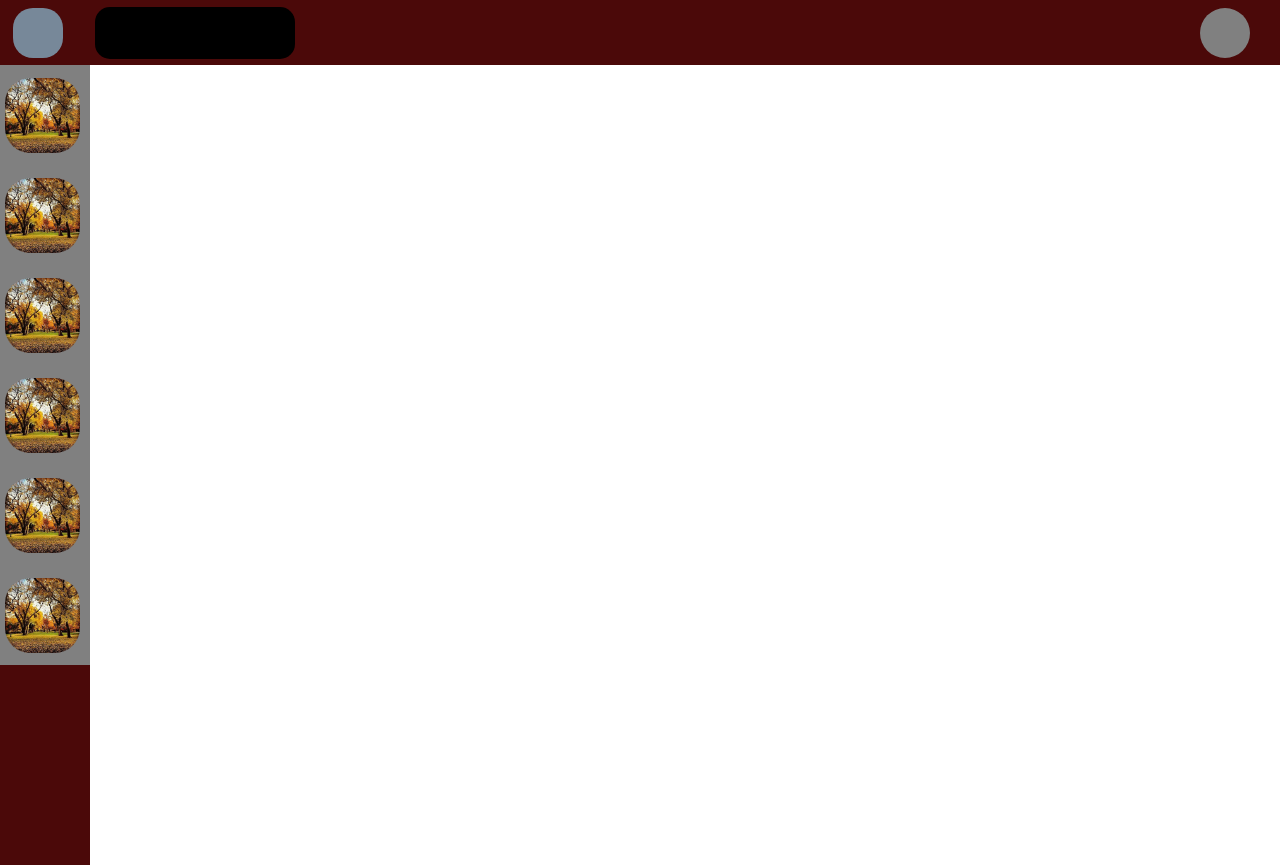
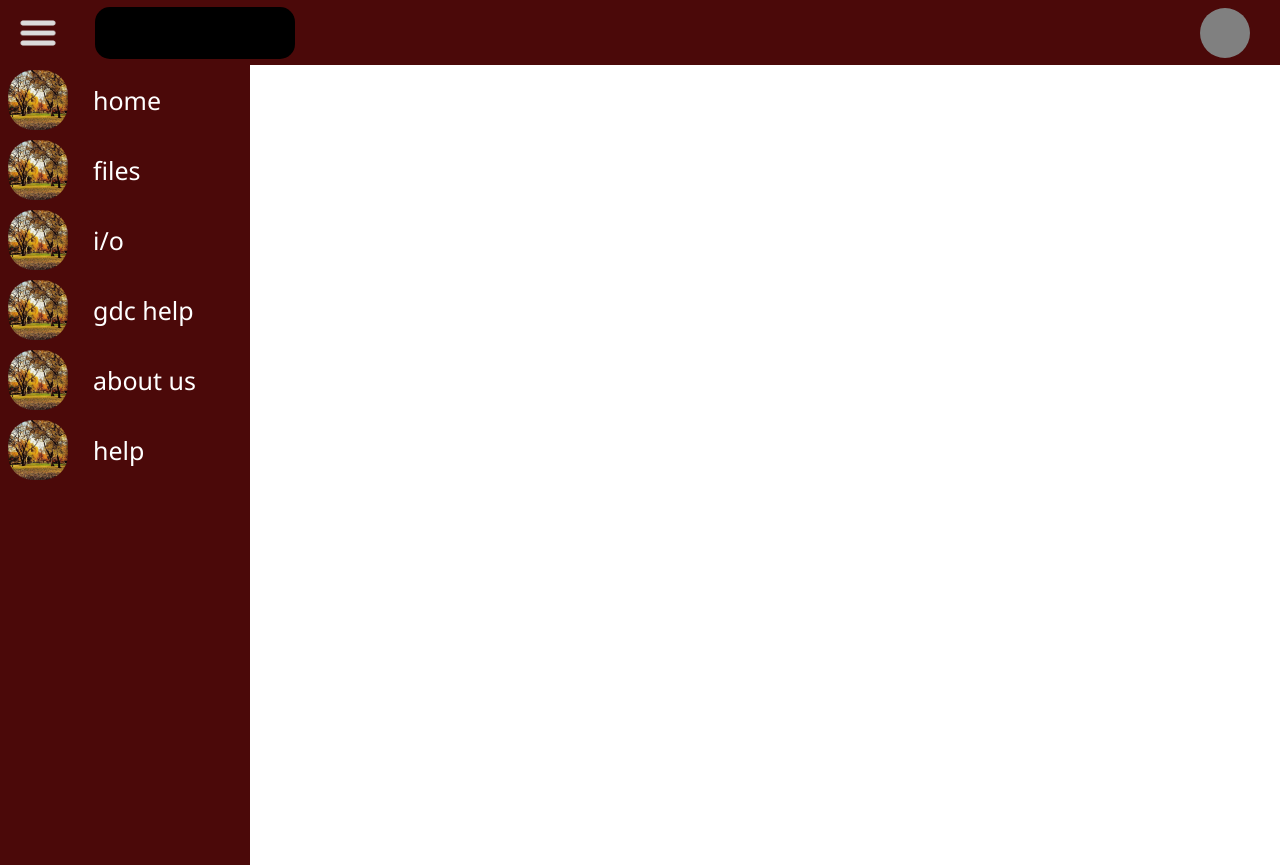
Before and after one commit to black-steve0/CAS-proj, a plain HTML site: page index.html in a window 1280 px wide. Both pictures are taken after a click on the element 25 px from the left and 32 px from the top of the page. Drawn offline with Linux system fonts and the light colour scheme.

Commit message:
sidebar improvements

```diff
--- a/functions.js
+++ b/functions.js
@@ -6,3 +6,11 @@ function togglePActions() {
         document.getElementById("profile-actions").style.visibility = "hidden";
     }
 }
+
+function toggleSidebar() {
+    if (document.getElementById("sidebar").getBoundingClientRect().width == 80) {
+        document.getElementById("sidebar").style.width = "250px";
+    } else {
+        document.getElementById("sidebar").style.width = "80px";
+    }
+}
--- a/index.html
+++ b/index.html
@@ -7,7 +7,6 @@
 </head>
 <body>
   <div id="sidebar">
-
     <div class="sidebar-content">
       <img class="sidebar-img" src="images/OIP.jfif">
       home
@@ -32,11 +31,12 @@
       <img class="sidebar-img" src="images/OIP.jfif">
       help
     </div>
+  </div>
 
-  </div>
   <div id="header">
     <div class="left">
-      <div class="sidebar-button">
+      <div class="sidebar-button" onclick="toggleSidebar()">
+        <img src="images/sidebar.png" class="sidebar-button-image"></img>
         <div class="button"></div>
         <div class="button-action"></div>
       </div>
@@ -72,6 +72,7 @@
       <div class="profile" onclick="togglePActions()"></div>
     </div>
   </div>
+
   <div id="page">
 
   </div>
--- a/style.css
+++ b/style.css
@@ -1,5 +1,5 @@
 #header {
-    background-color: rgb(75, 9, 9);;
+    background-color: rgb(75, 9, 9);
     width: 100%;
     height: 65px;
     position: absolute;
@@ -31,45 +31,37 @@
 }
 
 .sidebar-button {
+    cursor: pointer;
     width: 50px;
     height: 50px;
-
 }
 
 .button-action {
     margin-left:13px;
-    background-color: lightslategrey;
+    background-color: rgba(119, 136, 153, 0);
     border-radius: 20px;
     width: 100%;
     height: 100%;
-
-}
-.button-action:hover {
-    cursor: pointer;
 }
 
 .home-button {
+    cursor: pointer;
     border-radius: 15px;
     margin-left:30px;
     width: 200px;
     height: 80%;
     background-color: black;
 }
-.home-button:hover {
+.profile {
     cursor: pointer;
-}
-.profile {
     border-radius: 25px;
     margin-right:30px;
     background-color: gray;
     width: 50px;
     height: 50px;
 }
-.profile:hover {
-    cursor: pointer;
-}
 #profile-actions {
-    margin-top: 380px;
+    margin-top: 400px;
     margin-right: 20px;
     background-color: gray;
     border-radius: 10px;
@@ -130,7 +122,7 @@
 
 #sidebar {
     height: 100%;
-    width: 90px;
+    width: 80px;
     position:absolute;
     background-color: rgb(75, 9, 9);
     display: flex;
@@ -138,32 +130,39 @@
     transition: width 0.3s;
     margin-top: 65px;
     flex-direction: column;
-
 }
 
 #sidebar:hover {
-    width: 350px;
+    width: 250px;
 }
 
 .sidebar-content {
+    white-space: nowrap;
+    cursor: pointer;
     gap: 25px;
     width: 100%;
-    height: 100px;
-    background-color:gray;
+    height: 70px;
     color:white;
-    font-size: 45px;
+    font-size: 25px;
     display: flex;
     flex-direction: row;
     align-items: center;
 }
+.sidebar-img {
+    margin-left: 8px;
+    width: 60px;
+    height: 60px;
+    border-radius: 25px;
+}
+.sidebar-button-image {
+    width: 40px;
+    height: 40px;
+    position: absolute;
+    margin-left: 18px;
+    margin-top: 5px;
+    gap: 0;
+}
 
-.sidebar-img {
-    margin-left: 5px;
-    width: 75px;
-    height: 75px;
-    border-radius: 25px;
-
-}
 body {
     font-weight: 500;
     font-family:'Segoe UI', Tahoma, Geneva, Verdana, sans-serif, bold;
```
Also changed, not shown: images/sidebar.png (added).
